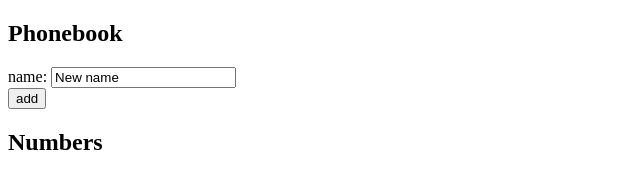
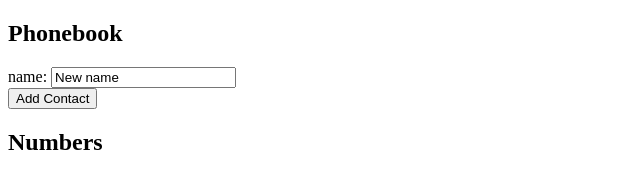
Before and after one commit to annabeatrizzz/full-stack-open-solutions, a React (Vite) app in the folder 2_Communicating-with-Server/phonebook/: page / in a window 1280 px wide. Shown: the top 176 px of the page, without its empty margins (0-640 px from the left). Built offline with nearby package versions, Linux system fonts and the light colour scheme.

Commit message:
Exercise 2.7

```diff
--- a/2_Communicating-with-Server/phonebook/src/App.jsx
+++ b/2_Communicating-with-Server/phonebook/src/App.jsx
@@ -14,8 +14,13 @@ const App = () => {
   const handleForm = (event) => {
     event.preventDefault()
     console.log(newName)
+
     const person = {
       name: newName,
+    }
+
+    if(newName === '' || persons.some(p => p.name === newName)) {
+      return window.alert(`${newName} is already added to phonebook`)
     }
 
     setPersons(persons.concat(person))
@@ -30,7 +35,7 @@ const App = () => {
           name: <input value={newName} onChange={handleNewName}/>
         </div>
         <div>
-          <button type="submit">add</button>
+          <button type="submit">Add Contact</button>
         </div>
       </form>
 
```
